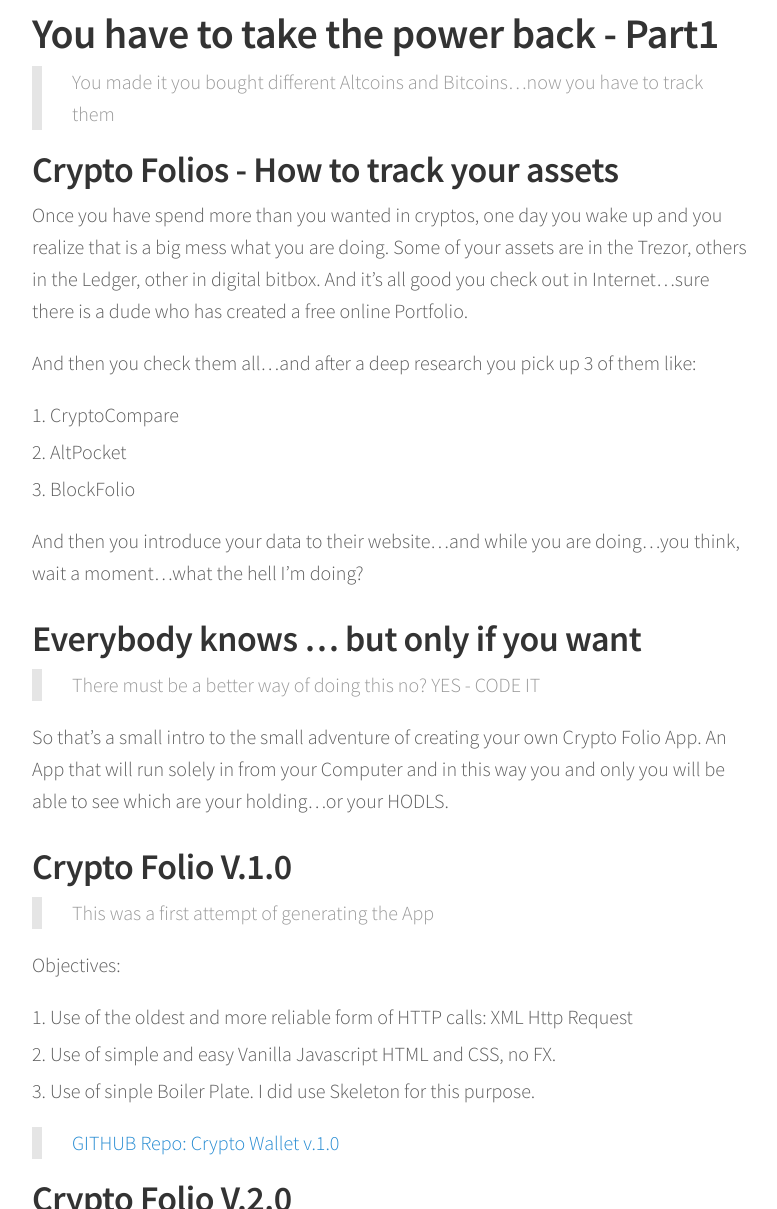
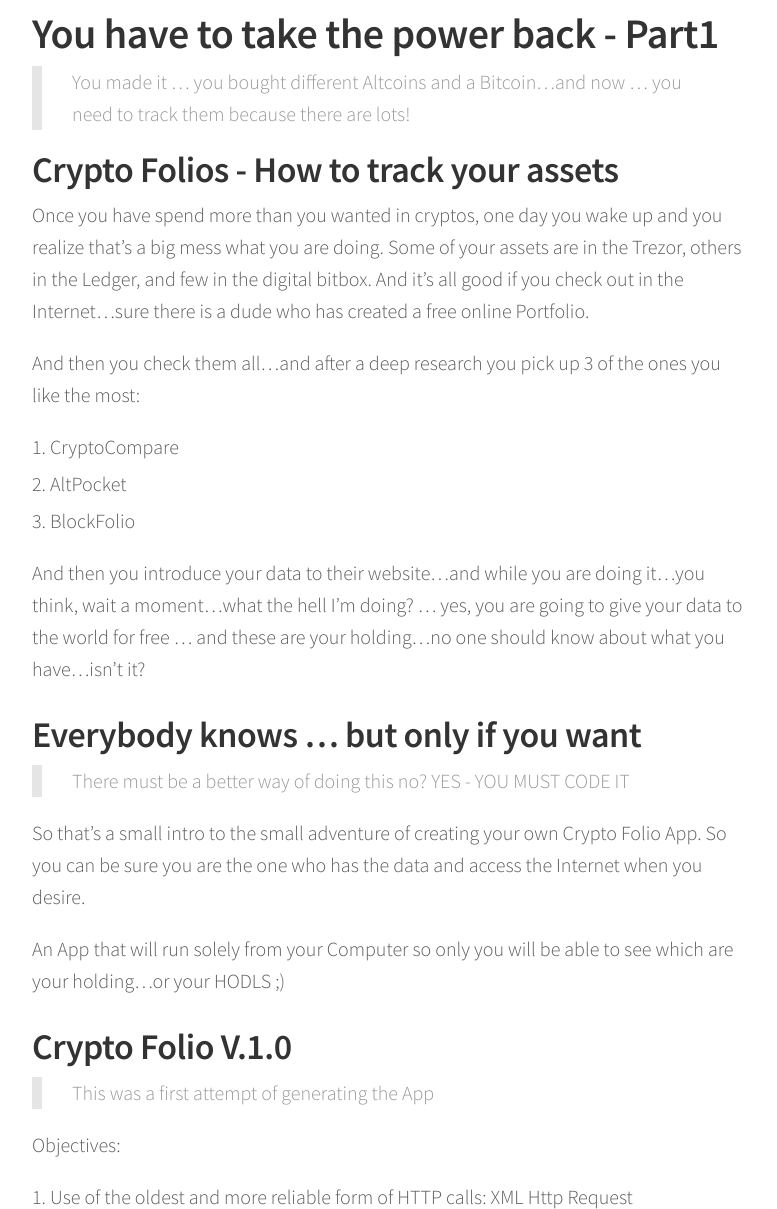
Before and after one commit to bernatferragut/FutureWeb-blog, a Jekyll site: the page built from _posts/03-03-18-FW-CryptoWallet Part One.md, in a window 1280 px wide and 1400 px high, scrolled down 641 px. Shown: the part 191-1400 px from the top of the window, without its empty margins (248-1025 px from the left). Built offline with Jekyll 4.4.1, drawn with Linux system fonts in a browser that asks for light colours; nearby versions of some CDN libraries; comment, search, counter and statistics services are not loaded.

Commit message:
Update 03-03-18-FW-CryptoWallet Part One.md
Final corrections

```diff
--- a/_posts/03-03-18-FW-CryptoWallet Part One.md
+++ b/_posts/03-03-18-FW-CryptoWallet Part One.md
@@ -12,25 +12,27 @@
 
 # You have to take the power back - Part1
 
-> You made it you bought different Altcoins and Bitcoins...now you have to track them
+> You made it ... you bought different Altcoins and a Bitcoin...and now ... you need to track them because there are lots!
 
 ## Crypto Folios - How to track your assets
 
-Once you have spend more than you wanted in cryptos, one day you wake up and you realize that is a big mess what you are doing. Some of your assets are in the Trezor, others in the Ledger, other in digital bitbox. And it's all good you check out in Internet...sure there is a dude who has created a free online Portfolio.
+Once you have spend more than you wanted in cryptos, one day you wake up and you realize that's a big mess what you are doing. Some of your assets are in the Trezor, others in the Ledger, and few in the digital bitbox. And it's all good if you check out in the Internet...sure there is a dude who has created a free online Portfolio.
 
-And then you check them all...and after a deep research you pick up 3 of them like:
+And then you check them all...and after a deep research you pick up 3 of the ones you like the most:
 1. CryptoCompare
 2. AltPocket
 3. BlockFolio
 
-And then you introduce your data to their website...and while you are doing...you think, wait a moment...what the hell I'm doing?
+And then you introduce your data to their website...and while you are doing it...you think, wait a moment...what the hell I'm doing? ... yes, you are going to give your data to the world for free ... and these are your holding...no one should know about what you have...isn't it?
 
 ## Everybody knows ... but only if you want
 
-> There must be a better way of doing this no? YES - CODE IT
+> There must be a better way of doing this no? YES - YOU MUST CODE IT
 
-So that's a small intro to the small adventure of creating your own Crypto Folio App.
-An App that will run solely in from your Computer and in this way you and only you will be able to see which are your holding...or your HODLS.
+So that's a small intro to the small adventure of creating your own Crypto Folio App. So you can be sure you are the one
+who has the data and access the Internet when you desire.
+
+An App that will run solely from your Computer so only you will be able to see which are your holding...or your HODLS ;)
 
 ## Crypto Folio V.1.0
 
```
